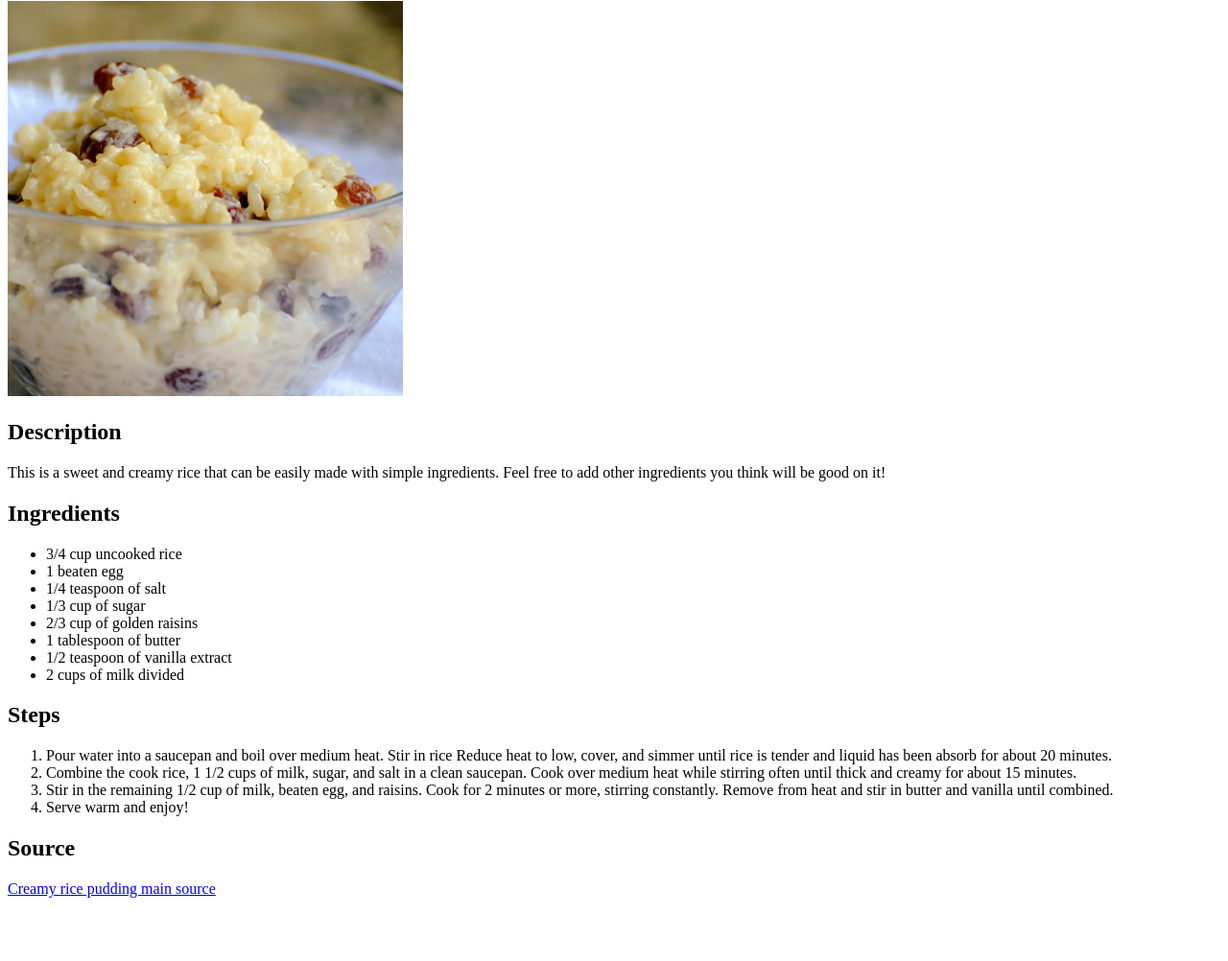
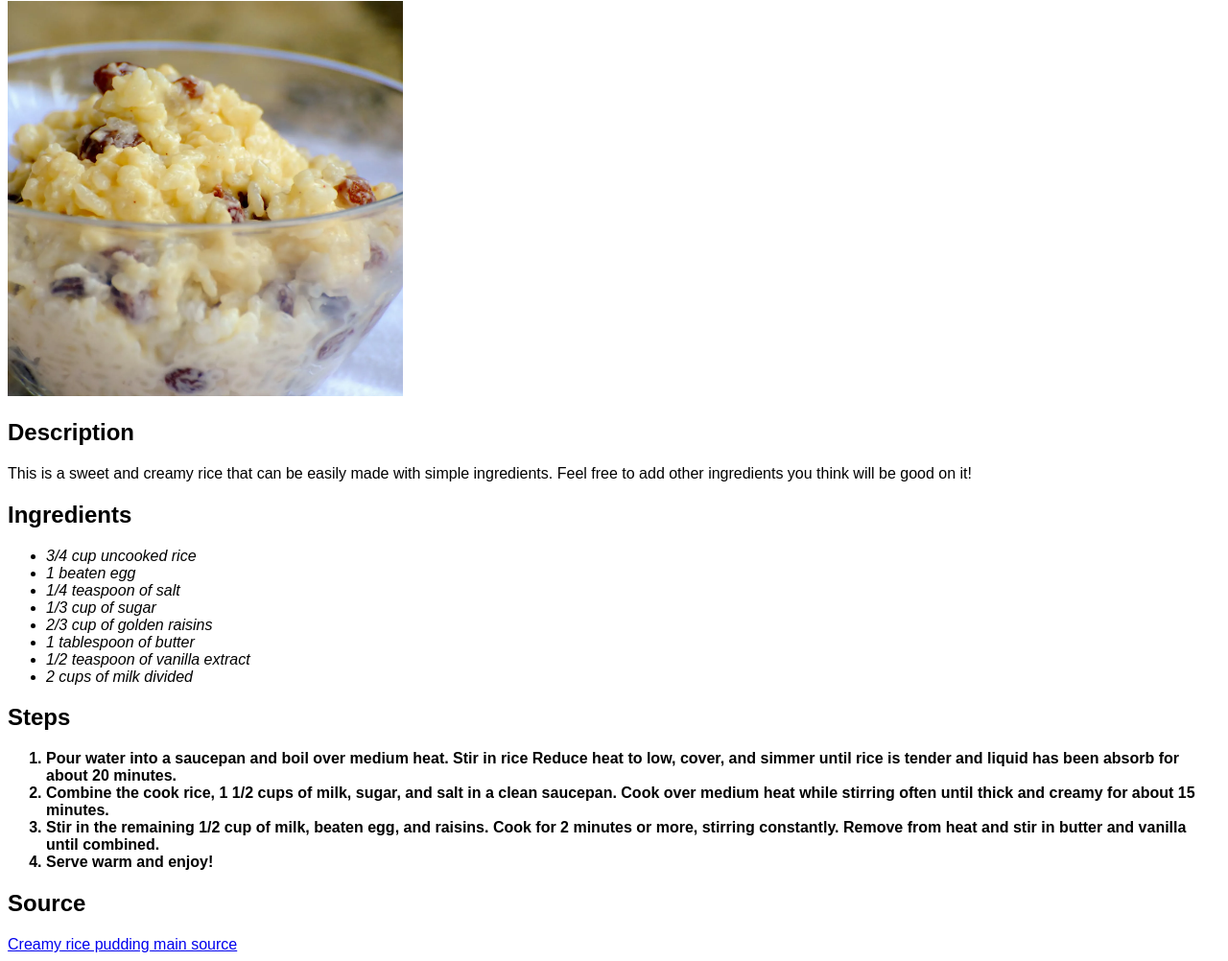
Before and after one commit to JustinH357/odin-recipes, a plain HTML site: page creamy_rice_pudding.html in a window 1280 px wide. Shown: the part 79-1081 px from the top of the page at 96% size. Before the commit the page ends 1023 px from the top, so only its background shows below. Drawn offline with Linux system fonts and the light colour scheme.

Commit message:
Created CSS file

```diff
--- a/creamy_rice_pudding.html
+++ b/creamy_rice_pudding.html
@@ -3,9 +3,10 @@
     <head>
         <meta charset="UTF-8">
         <Title>Creamy rice pudding</Title>
+        <link rel="stylesheet" href="style.css">
     </head>
 
-    <body>
+    <body class="creamy_rice_page">
         <h1>Creamy rice pudding</h1>
 
         <img src="./Images/creamyricepudding.jpg" alt="Creamy Rice Pudding" height="412" width="412">
@@ -15,7 +16,7 @@
 
         <h2>Ingredients</h2>
 
-        <ul>
+        <ul id="unordered_list_style">
             <li>3/4 cup uncooked rice</li>
             <li>1 beaten egg</li>
             <li>1/4 teaspoon of salt</li>
@@ -28,7 +29,7 @@
 
         <h2>Steps</h2>
 
-        <ol>
+        <ol id="ordered_list_style">
             <li>Pour water into a saucepan and boil over medium heat. Stir in rice Reduce heat to low, cover, and simmer until rice is tender and liquid has been absorb
                 for about 20 minutes.</li>
             <li>Combine the cook rice, 1 1/2 cups of milk, sugar, and salt in a clean saucepan. Cook over medium heat while stirring often until thick and creamy for
--- /dev/null
+++ b/style.css
@@ -0,0 +1,31 @@
+.index_page,
+.fried_rice_page,
+.omelet_rice_page,
+.creamy_rice_page {
+    font-family: Arial, Helvetica, sans-serif;
+    background-color: rgb(54, 141, 141);
+}
+
+/* testing if rule orders are working properly for background color and font */
+.fried_rice_page {
+    /* font-family: 'Times New Roman'; */
+    background-color: red;
+}
+
+.omelet_rice_page {
+    /* font-family: 'Times New Roman'; */
+    background-color: yellow;
+}
+
+.creamy_rice_page {
+    /* font-family: 'Times New Roman'; */
+    background-color: white;
+}
+
+#unordered_list_style {
+    font-style: italic;
+}
+
+#ordered_list_style {
+    font-weight: bold;
+}
```
Also changed, not shown: fried_rice.html (+4 -3 lines), index.html (+2 -1 lines), omelet_rice.html (+4 -3 lines).
